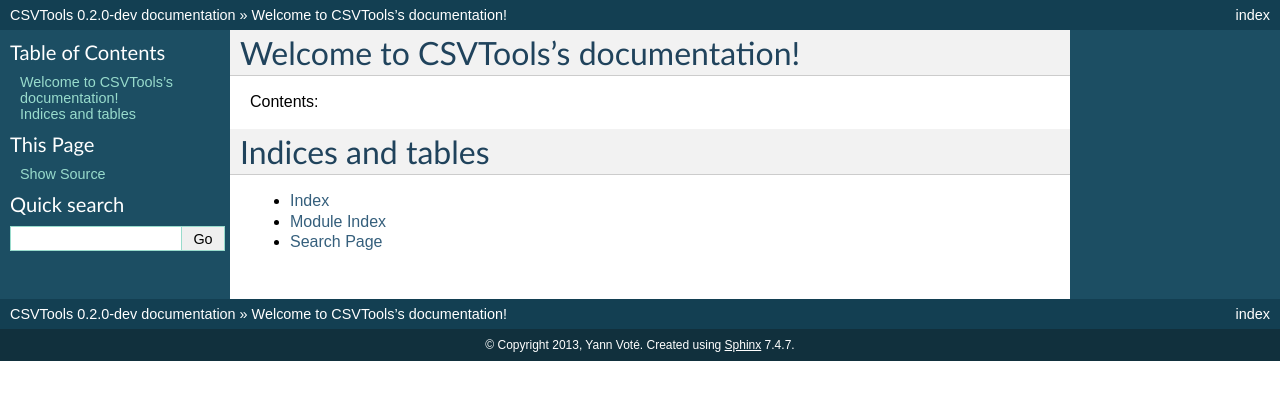
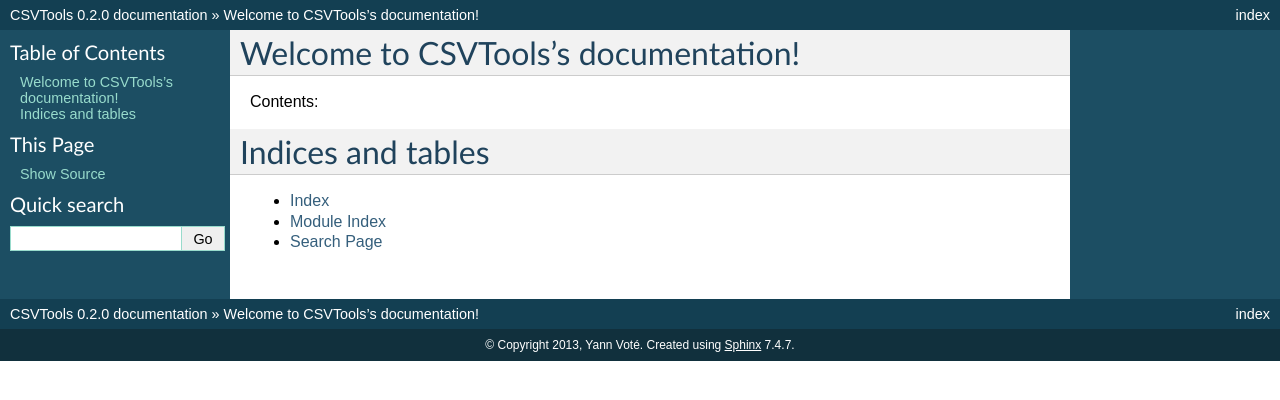
Before and after one commit to ygversil/qgis-plugin-csv-tools, a Sphinx documentation site: the page built from help/source/index.rst, in a window 1280 px wide. Shown: the top 400 px of the page. Built offline with Sphinx 7.4.7, drawn with Linux system fonts in a browser that asks for light colours; formulas are drawn with MathJax 3.

Commit message:
Bump version: 0.2.0-dev → 0.2.0

```diff
--- a/help/source/conf.py
+++ b/help/source/conf.py
@@ -48,9 +48,9 @@
 # built documents.
 #
 # The short X.Y version.
-version = '0.2.0-dev'
+version = '0.2.0'
 # The full version, including alpha/beta/rc tags.
-release = '0.2.0-dev'
+release = '0.2.0'
 
 # The language for content autogenerated by Sphinx. Refer to documentation
 # for a list of supported languages.
--- a/metadata.txt
+++ b/metadata.txt
@@ -10,7 +10,7 @@
 name=CSV Tools
 qgisMinimumVersion=3.0
 description=Adds new processing algorithms and models that deal with CSV files
-version=0.2.0-dev
+version=0.2.0
 author=Yann Voté
 email=ygversil@lilo.org
 
```
Also changed, not shown: .bumpversion.cfg.
